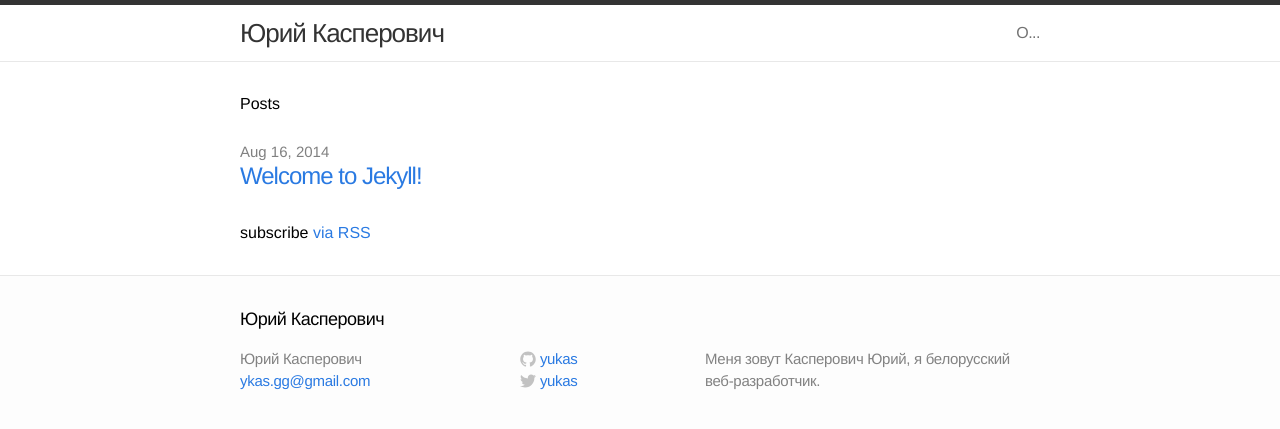
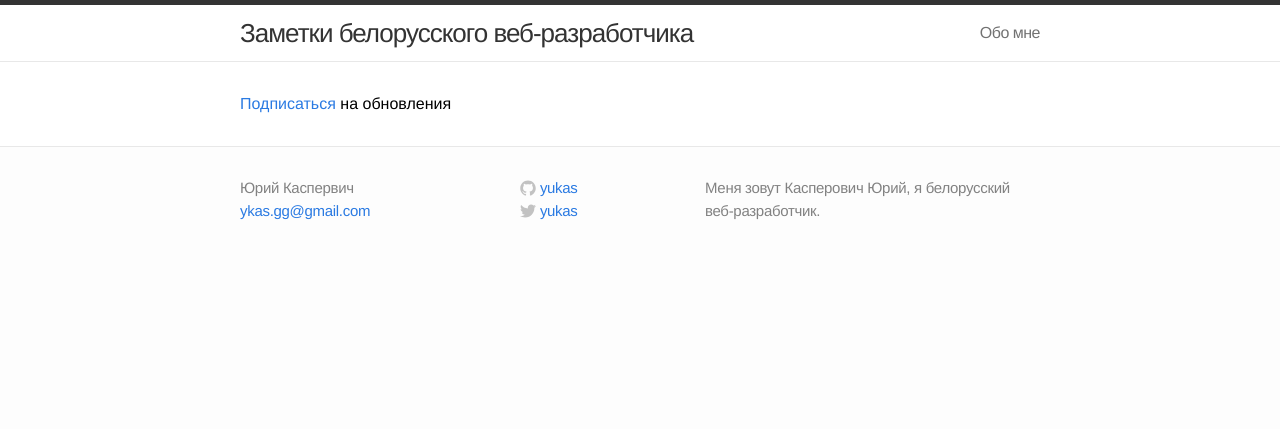
Before and after one commit to yukas/yukas.github.io, a Jekyll site: the page built from index.html, in a window 1280 px wide. Shown: the top 429 px of the page. Built offline with Jekyll 4.4.1, drawn with Linux system fonts in a browser that asks for light colours.

Commit message:
Cleanup junk posts

```diff
--- a/_config.yml
+++ b/_config.yml
@@ -1,5 +1,5 @@
 # Site settings
-title: Юрий Касперович
+title: Заметки белорусского веб-разработчика
 email: ykas.gg@gmail.com
 description: "Меня зовут Касперович Юрий, я белорусский веб-разработчик."
 baseurl: ""
@@ -10,3 +10,5 @@ github_username:  yukas
 # Build settings
 markdown: kramdown
 permalink: pretty
+
+me: Юрий Каспервич
--- a/_includes/footer.html
+++ b/_includes/footer.html
@@ -2,11 +2,9 @@
 
   <div class="wrap">
 
-    <h2 class="footer-heading">{{ site.title }}</h2>
-
     <div class="footer-col-1 column">
       <ul>
-        <li>{{ site.title }}</li>
+        <li>{{ site.me }}</li>
         <li><a href="mailto:{{ site.email }}">{{ site.email }}</a></li>
       </ul>
     </div>
--- a/about.md
+++ b/about.md
@@ -1,6 +1,6 @@
 ---
 layout: page
-title: О...
+title: Обо мне
 permalink: /about/
 ---
 
--- a/index.html
+++ b/index.html
@@ -4,7 +4,7 @@ layout: default
 
 <div class="home">
 
-  <h1>Posts</h1>
+  <!-- <h1>Заметки</h1> -->
 
   <ul class="posts">
     {% for post in site.posts %}
@@ -15,6 +15,6 @@ layout: default
     {% endfor %}
   </ul>
 
-  <p class="rss-subscribe">subscribe <a href="{{ "/feed.xml" | prepend: site.baseurl }}">via RSS</a></p>
+  <p class="rss-subscribe"><a href="{{ "/feed.xml" | prepend: site.baseurl }}">Подписаться</a> на обновления</p>
 
 </div>
```
Also changed, not shown: _posts/2014-08-16-welcome-to-jekyll.markdown (deleted, +0 -24 lines).
